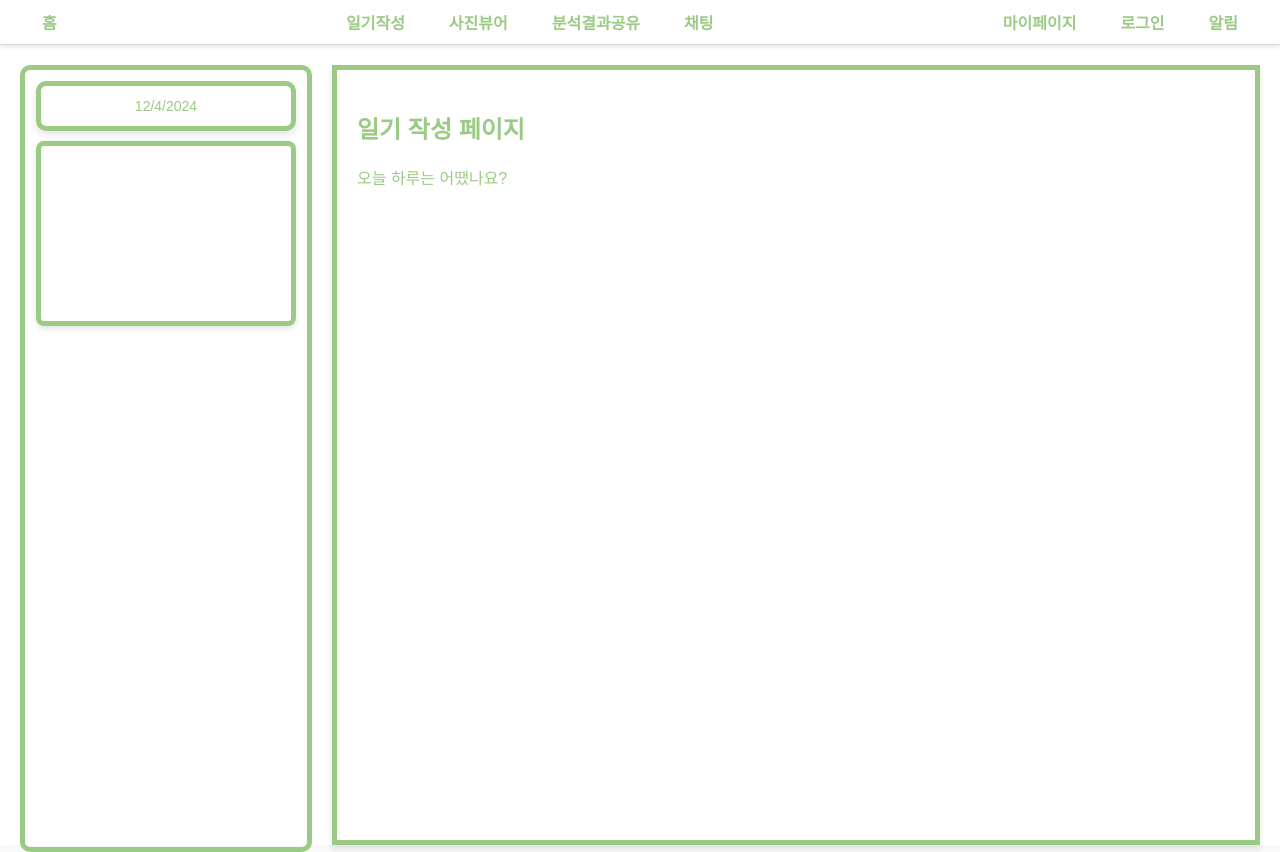
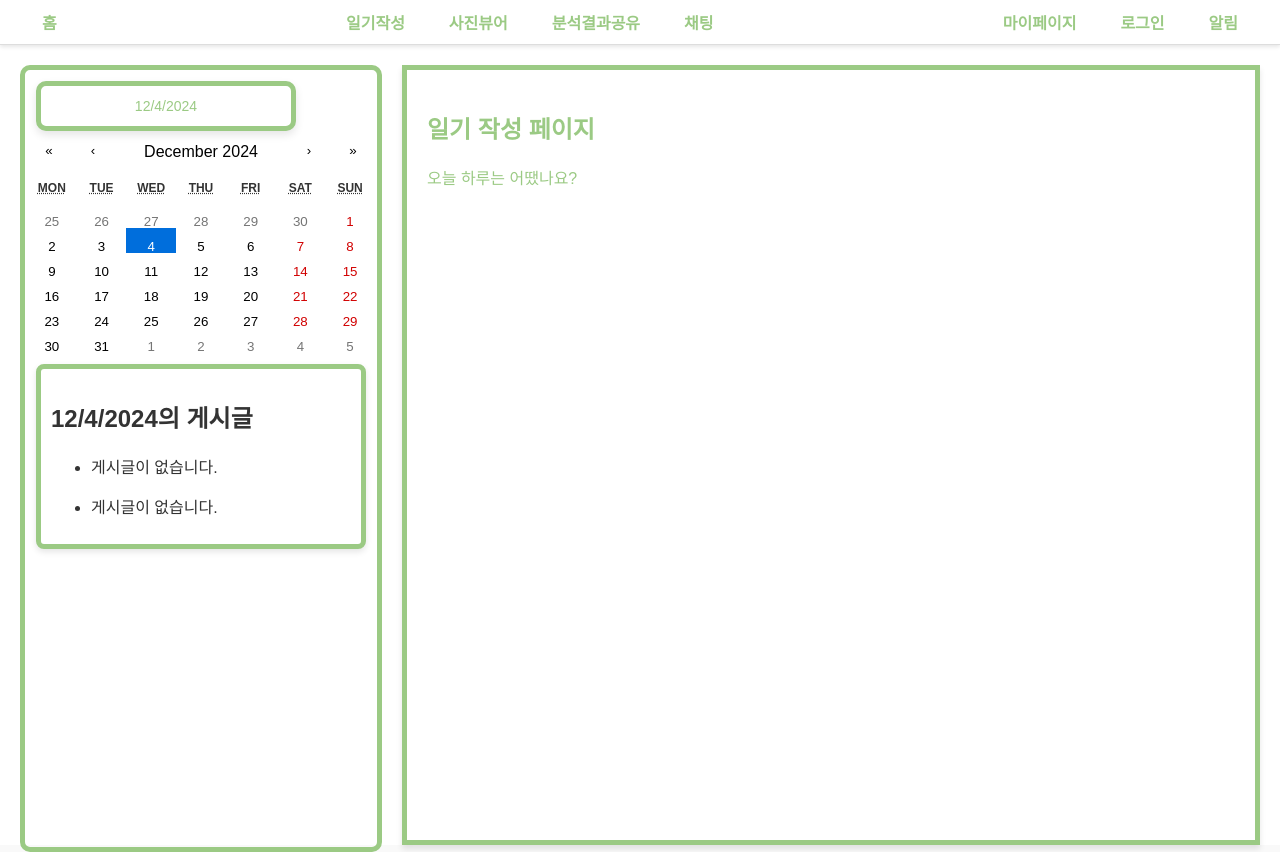
Before and after one commit to ksdd77/diary, a React (Create React App) app: page /detail/1 in a window 1280 px wide. Built offline with nearby package versions, Linux system fonts and the light colour scheme.

Commit message:
Feat:캘린더 날짜선택시 해당날짜 게시글리스트 조회

```diff
--- a/src/Detail.js
+++ b/src/Detail.js
@@ -1,4 +1,4 @@
-import React, { useState } from "react";
+import React, { useState } from 'react';
 import { useParams } from 'react-router-dom';
 import Calendar from "react-calendar"; // react-calendar 라이브러리 import
 import "react-calendar/dist/Calendar.css"; // 스타일링을 위한 CSS import
@@ -24,6 +24,12 @@ const Detail = () => {
     const handleCalendarClick = (e) => {
         e.stopPropagation(); // 클릭 이벤트가 캘린더 외부로 전파되지 않도록 방지
     };
+    const selectedDate = date.toISOString().split('T')[0]; // YYYY-MM-DD 형식으로 변환
+    const [posts] = useState([
+        { date: '2024-12-01', content: '게시글 1' },
+        { date: '2024-12-04', content: '게시글 2' },
+      ]);
+    const filteredPosts = posts.filter(post => post.date === date.toLocaleDateString());
 
 
     return (
@@ -44,8 +50,28 @@ const Detail = () => {
                             </div>
                         )}
             </div>
+            <div>
+                <Calendar onChange={handleDateChange} value={date} />
+
+            </div>
             <div className="board-section">
+                <h2>{date.toLocaleDateString()}의 게시글</h2>
+                <ul>
+                    {filteredPosts.length > 0 ? (
+                    filteredPosts.map((post, index) => <li key={index}>{post.content}</li>)
+                    ) : (
+                    <li>게시글이 없습니다.</li>
 
+                    )}
+                </ul>
+                <ul>
+                    {filteredPosts.length > 0 ? (
+                    filteredPosts.map((post, index) => <li key={index}>{post.content}</li>)
+                    ) : (
+                    <li>게시글이 없습니다.</li>
+
+                    )}
+                </ul>
             </div>
 
 
```
